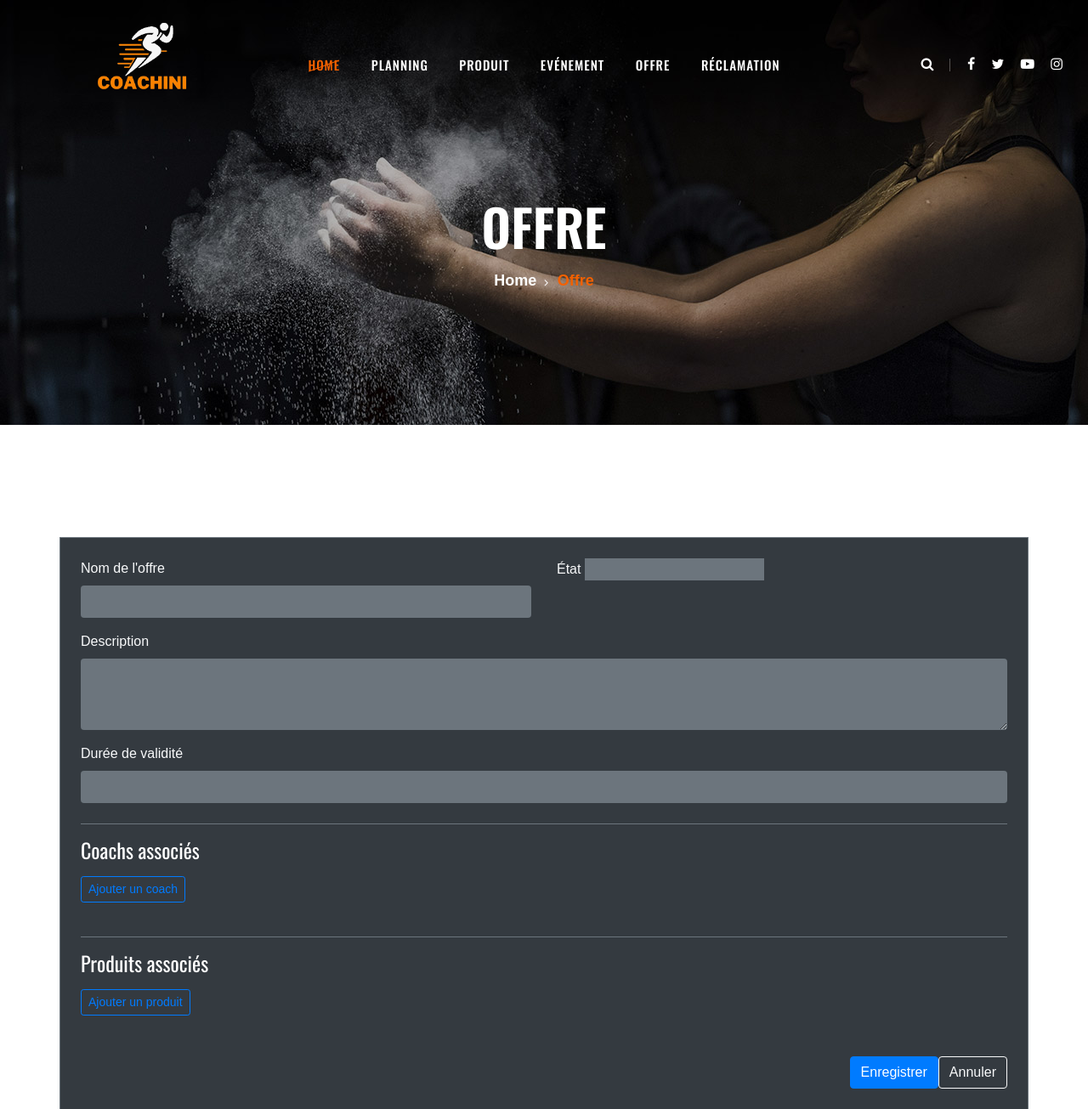
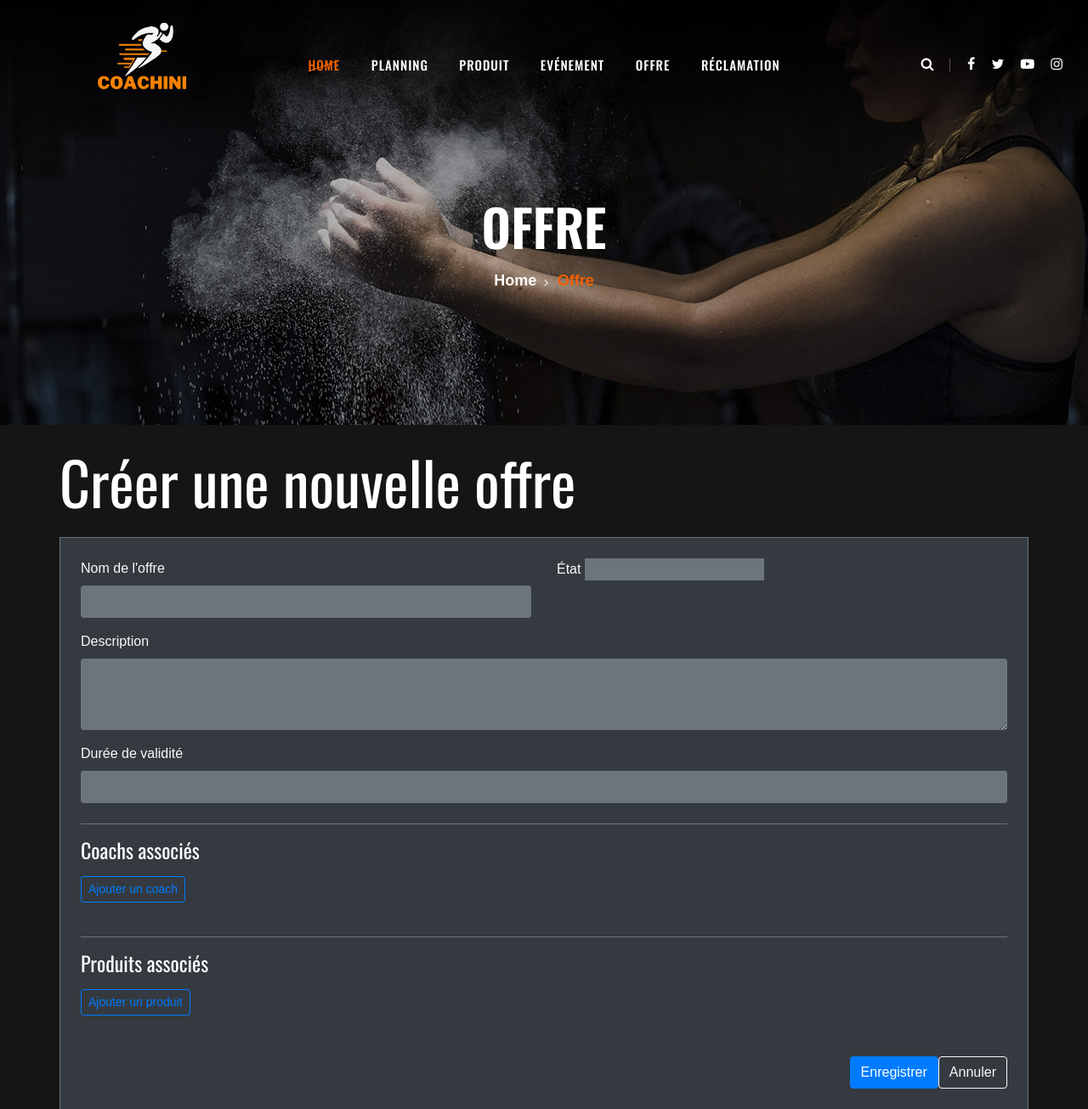
Before and after one commit to housssemm/PI_DEV_symfony, a Symfony app: template templates/offre/AddOffre.html.twig in a window 1280 px wide. Shown: the top 1305 px of the page at 85% size. Run offline with Twig, Linux system fonts and the light colour scheme; the template is opened without the code that fills it, so the values that code supplies are empty; form fields are guessed from the names that the template uses; some libraries are stand-ins or nearby versions; some web fonts are replaced.

Commit message:
gestion houssem + gestion maissa + gestion baha v1

```diff
--- a/templates/offre/AddOffre.html.twig
+++ b/templates/offre/AddOffre.html.twig
@@ -3,6 +3,9 @@
 {% block title %}Créer une Offre{% endblock %}
 {% block Hero_Section_Begin %}
     <style>
+        body{
+            background: #151515;
+        }
         .erreur{
             color: red;
         }
```
